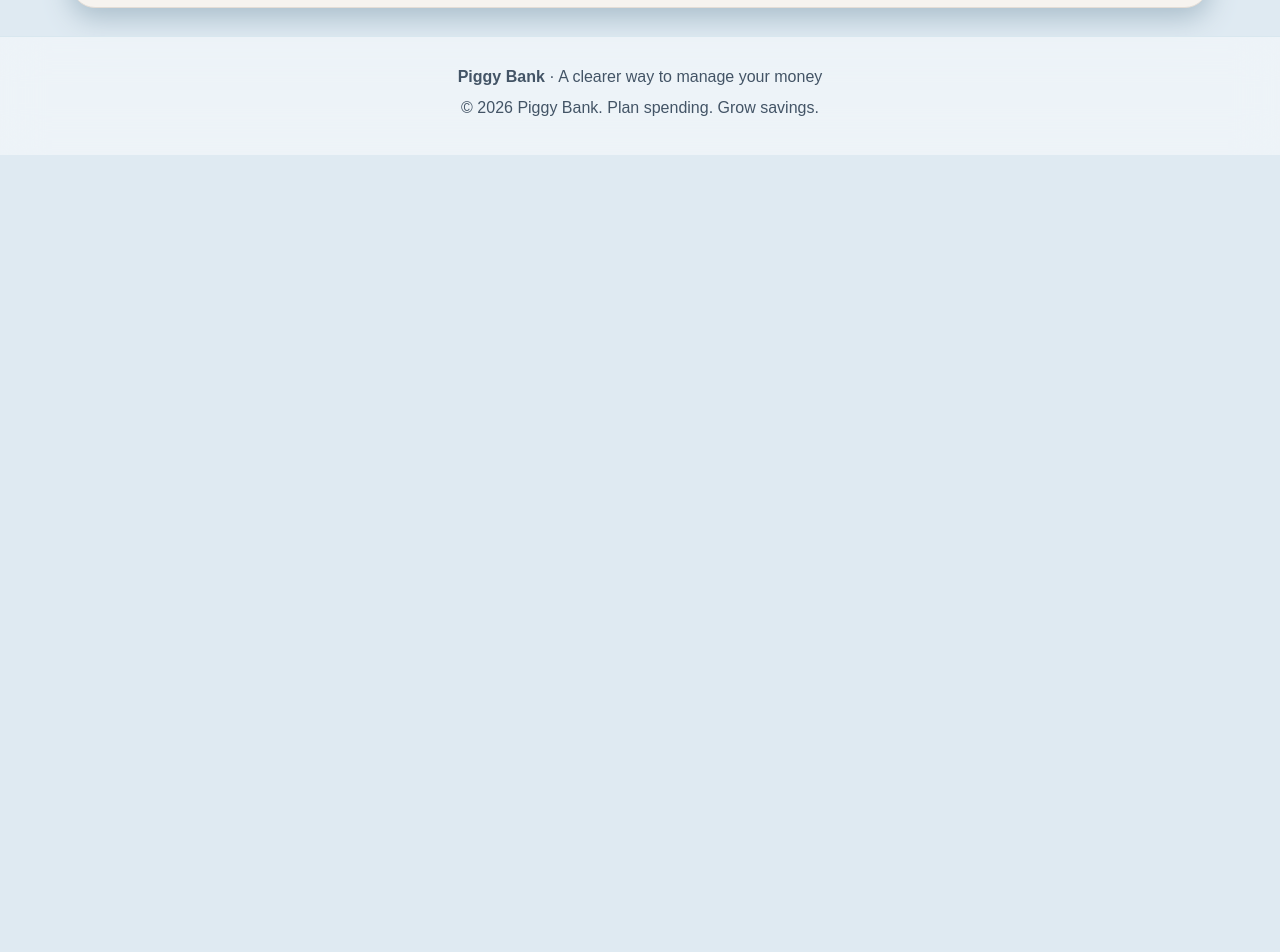
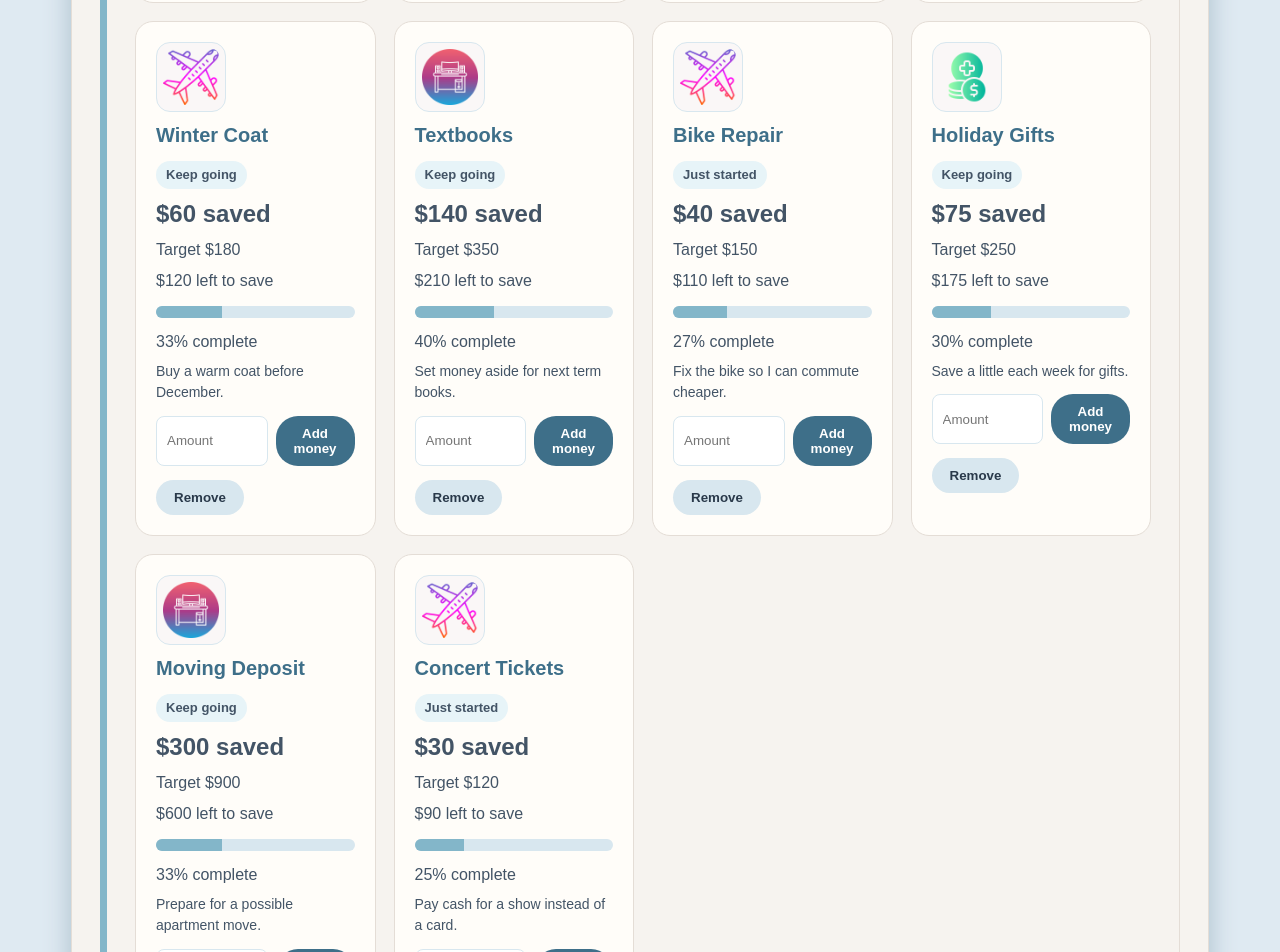
Before and after one commit to jasminekaurjogar/Full-Stack-Project, a React (Vite) app: page /goals in a window 1280 px wide. Shown: the part 1460-2412 px from the top of the page. Before the commit the page ends 1615 px from the top, so only its background shows below. Built offline with nearby package versions, Linux system fonts and the light colour scheme.

Commit message:
Add 10 savings goals as test data

```diff
--- a/src/components/SavingsGoals/SavingsGoals.tsx
+++ b/src/components/SavingsGoals/SavingsGoals.tsx
@@ -1,42 +1,7 @@
 import { useState } from "react";
+import type { SavingsGoal } from "../../types/SavingsGoal";
+import { savingsGoalTestData } from "../../data/savingsGoalTestData";
 import "./SavingsGoals.css";
-
-// Simple type for one savings goal
-interface SavingsGoal {
-  id: number;
-  name: string;
-  target: number;
-  saved: number;
-  image: string;
-  note: string;
-}
-
-const startingGoals: SavingsGoal[] = [
-  {
-    id: 1,
-    name: "Emergency Fund",
-    target: 500,
-    saved: 325,
-    image: "/savings/emergency-fund.png",
-    note: "Keep a safety amount for surprise bills.",
-  },
-  {
-    id: 2,
-    name: "Gaming Laptop Setup",
-    target: 5000,
-    saved: 900,
-    image: "/savings/gaming-setup.png",
-    note: "Save a little each month for a gaming setup.",
-  },
-  {
-    id: 3,
-    name: "Travel Fund",
-    target: 1200,
-    saved: 480,
-    image: "/savings/travel.png",
-    note: "Plan a trip without using credit cards.",
-  },
-];
 
 interface SavingsGoalsProps {
   savedThisMonth: number;
@@ -47,7 +12,7 @@ export function SavingsGoals({
   savedThisMonth,
   setSavedThisMonth,
 }: SavingsGoalsProps) {
-  const [goals, setGoals] = useState(startingGoals);
+  const [goals, setGoals] = useState(savingsGoalTestData);
   const [goalName, setGoalName] = useState("");
   const [goalTarget, setGoalTarget] = useState("");
   const [goalNote, setGoalNote] = useState("");
--- /dev/null
+++ b/src/data/savingsGoalTestData.ts
@@ -0,0 +1,85 @@
+import type { SavingsGoal } from "../types/SavingsGoal";
+
+// Test data for I.2. At least 10 goals. The repo will use this later.
+export const savingsGoalTestData: SavingsGoal[] = [
+  {
+    id: 1,
+    name: "Emergency Fund",
+    target: 500,
+    saved: 325,
+    image: "/savings/emergency-fund.png",
+    note: "Keep a safety amount for surprise bills.",
+  },
+  {
+    id: 2,
+    name: "Gaming Laptop Setup",
+    target: 5000,
+    saved: 900,
+    image: "/savings/gaming-setup.png",
+    note: "Save a little each month for a gaming setup.",
+  },
+  {
+    id: 3,
+    name: "Travel Fund",
+    target: 1200,
+    saved: 480,
+    image: "/savings/travel.png",
+    note: "Plan a trip without using credit cards.",
+  },
+  {
+    id: 4,
+    name: "New Phone",
+    target: 800,
+    saved: 200,
+    image: "/savings/emergency-fund.png",
+    note: "Replace an old phone without a loan.",
+  },
+  {
+    id: 5,
+    name: "Winter Coat",
+    target: 180,
+    saved: 60,
+    image: "/savings/travel.png",
+    note: "Buy a warm coat before December.",
+  },
+  {
+    id: 6,
+    name: "Textbooks",
+    target: 350,
+    saved: 140,
+    image: "/savings/gaming-setup.png",
+    note: "Set money aside for next term books.",
+  },
+  {
+    id: 7,
+    name: "Bike Repair",
+    target: 150,
+    saved: 40,
+    image: "/savings/travel.png",
+    note: "Fix the bike so I can commute cheaper.",
+  },
+  {
+    id: 8,
+    name: "Holiday Gifts",
+    target: 250,
+    saved: 75,
+    image: "/savings/emergency-fund.png",
+    note: "Save a little each week for gifts.",
+  },
+  {
+    id: 9,
+    name: "Moving Deposit",
+    target: 900,
+    saved: 300,
+    image: "/savings/gaming-setup.png",
+    note: "Prepare for a possible apartment move.",
+  },
+  {
+    id: 10,
+    name: "Concert Tickets",
+    target: 120,
+    saved: 30,
+    image: "/savings/travel.png",
+    note: "Pay cash for a show instead of a card.",
+  },
+];
```
